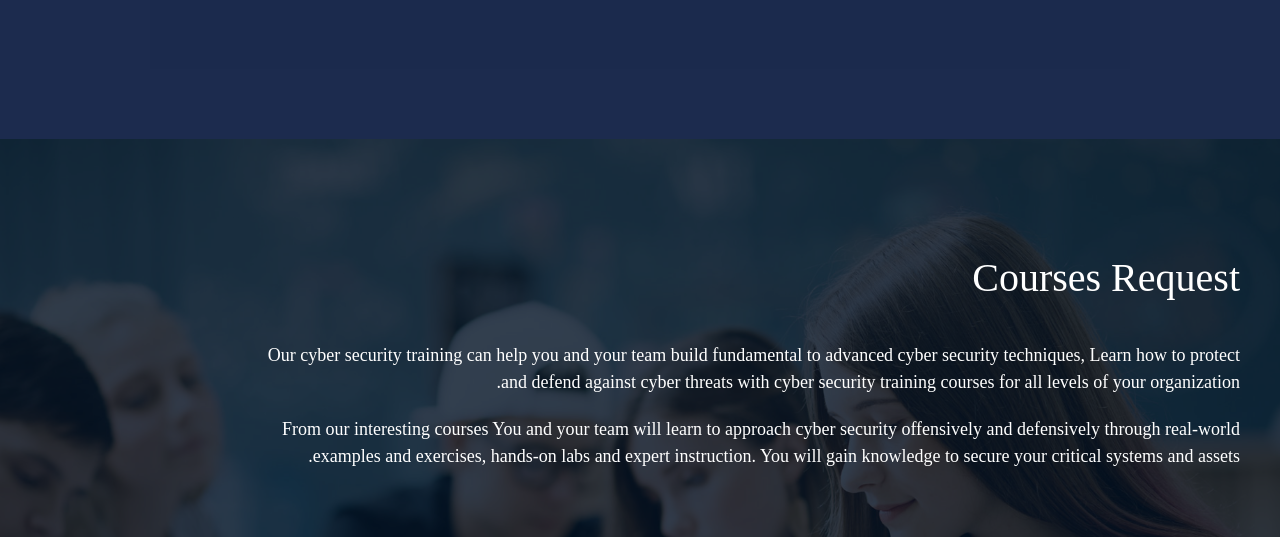
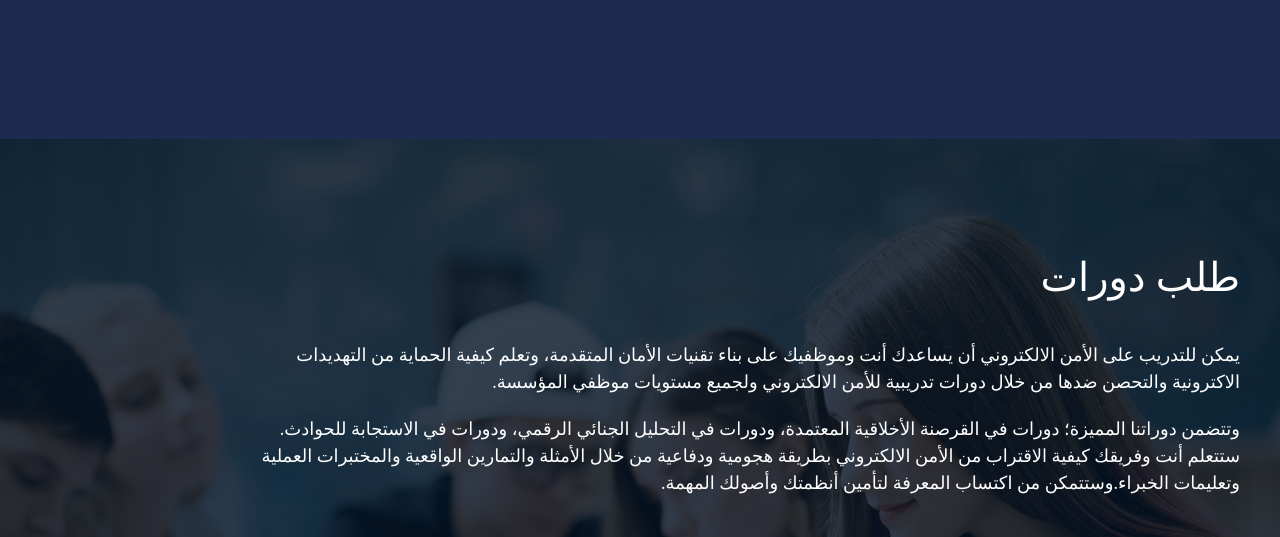
Before and after one commit to mazen103501/joransom, a PHP site: page /joransom/homear.php?pages=trainingpage in a window 1280 px wide. Shown: the part 223-760 px from the top of the page. Run offline with PHP 8.4, Linux system fonts and the light colour scheme; data that the repository does not hold is empty.

Commit message:
translate in ar page

```diff
--- a/homear.php
+++ b/homear.php
@@ -255,7 +255,7 @@ if($do=='dashborad'){
         </div>
         <div class="face face2">
             <div class="content">
-                <p>CISCO Academy , Ec_Council Masterclass, Cyber Security Training Courses.</p>
+                <p>أكاديمية سيسكو ، Ec_Council Masterclass ، دورات تدريبية في الأمن السيبراني.</p>
 
             </div>
         </div>
@@ -286,7 +286,7 @@ if($do=='dashborad'){
         </div>
         <div class="face face2">
             <div class="content">
-                <p>Penetration Testing, Antivirus, AND Intrusion Detection System</p>
+                <p>نظام اختبار الاختراق ومكافحة الفيروسات وكشف التسلل</p>
 
             </div>
         </div>
@@ -670,25 +670,23 @@ if($do=='dashborad'){
         <div class="container">
             <div class="row">
                 <div class="card" style="width: 18rem;">
-                    <img src="PHOTOS/system.png" class="card-img-top" alt="...">
+                    <img src="PHOTOS/system.png" class="card-img-top rounded mx-auto d-block"" alt="...">
                     <div class="card-body">
-                        <p class="card-text">Knowing the weaknesses in your systems is the first step to protecting them</p>
+                        <p class="card-text">معرفة نقاط الضعف في انظمتك هي الخطوة الاولى لحمايتها.</p>
                     </div>
                 </div>
                 <div class="card" style="width: 18rem;">
-                    <img src="PHOTOS/monitoring.png" class="card-img-top" alt="...">
+                    <img src="PHOTOS/monitoring.png" class="card-img-top rounded mx-auto d-block" alt="...">
                     <div class="card-body">
-                        <p class="card-text"> Our comprehensive assessment and analysis can reveal the gaps between the current state of your
-                            systems and the problem-free state of protection.</p>
+                        <p class="card-text"> يمكن ان يكشف تقييمنا الشامل وتحليلنا عن الفجوات الامنية بين الحالة الحالية لانظمتك وحالة الحماية الخالية من المشاكل.</p>
                     </div>
 
 
                 </div>
                 <div class="card" style="width: 18rem;">
-                    <img src="PHOTOS/route.png" class="card-img-top" alt="...">
+                    <img src="PHOTOS/route.png" class="card-img-top rounded mx-auto d-block" alt="...">
                     <div class="card-body">
-                        <p class="card-text">There is a clear roadmap and action plan for identifying the right people, processes and techniques to
-                            fill the gaps</p>
+                        <p class="card-text">هناك خارطة طريق وخطة عمل واضحة لتحديد الاشخاص المناسبين والعمليات والاساليب لسد الفجوات.</p>
                     </div>
                 </div>
             </div>
@@ -818,9 +816,11 @@ if($do=='dashborad'){
         <div class="bookcover"></div>
         <div class="thecontainer">
             <div>
-                <h1>Courses Request</h1>
-                <p>Our cyber security training can help you and your team build fundamental to advanced cyber security techniques, Learn how to protect and defend against cyber threats with cyber security training courses for all levels of your organization.</p>
-                <p>From our interesting courses You and your team will learn to approach cyber security offensively and defensively through real-world examples and exercises, hands-on labs and expert instruction. You will gain knowledge to secure your critical systems and assets.</p>
+                <h1>طلب دورات</h1>
+                <p>يمكن للتدريب على الأمن الالكتروني أن يساعدك أنت وموظفيك على بناء تقنيات الأمان المتقدمة، وتعلم كيفية الحماية من التهديدات الاكترونية والتحصن ضدها من خلال دورات تدريبية للأمن الالكتروني ولجميع مستويات موظفي المؤسسة.</p>
+                <p>وتتضمن دوراتنا المميزة؛ دورات في القرصنة الأخلاقية المعتمدة، ودورات في التحليل الجنائي الرقمي، ودورات في الاستجابة للحوادث.
+
+                    ستتعلم أنت وفريقك كيفية الاقتراب من الأمن الالكتروني بطريقة هجومية ودفاعية من خلال الأمثلة والتمارين الواقعية والمختبرات العملية وتعليمات الخبراء.وستتمكن من اكتساب المعرفة لتأمين أنظمتك وأصولك المهمة.</p>
             </div>
             <form method="POST" action="courserequest.php">
                 <div>
@@ -902,33 +902,40 @@ if($do=='dashborad'){
                     </p>
                     <p>
 
-
+                        ✓
                         تدريب وتأهيل وبناء قدرات الشباب في المعارف الرئيسية المتعلقة بالشبكات وامن المعلومات باعتماد المناهج التي تطرحها الشركات العالمية المتخصصة في الشبكات وأمن المعلومات.
 
+
+                        <br>
                         ✓
-                        <br>
                         توفير مركز اختبارات متخصص للحصول على الشهادات العالمية المعتمدة
 
+
+                        <br>
                         ✓
-                        <br>
                         توفير بيئة برمجية قادرة على بناء حلول برمجية لمشكلات الاختراق والتهديدات السيبرانية.
 
+
+                        <br>
                         ✓
-                        <br>
                         المساهمة والمشاركة بتقديم الخبرات والاستشارات للمؤسسات الحكومية والخاصة بتقنيات الامن السيبراني
 
+
+                        <br>
                         ✓
-                        <br>
                         بناء شبكة من التحالفات الإستراتيجية لتشكيل قاعدة معرفية متطورة ومحدثة ومتطورة ، والتي من شأنها أن تمكننا من مشاركة أعلى مستوى من الخبرات الجماعية الدولية مع عملائنا
 
+
+                        <br>
                         ✓
-                        <br>
                         دعم وتعزيز المجتمع المحلي من خلال المساهمة الفعالة في الأنشطة والفعاليات المحلية
                     </p>
                     <p >
-                        الرسالة : أن نكون الخيار الأول في تدريب وبناء قدرات الشباب وتقديم الاستشارات والحلول البرمجية الامنة للمؤسسات والشركات-
+                        -
+                        الرسالة : أن نكون الخيار الأول في تدريب وبناء قدرات الشباب وتقديم الاستشارات والحلول البرمجية الامنة للمؤسسات والشركات
                         <br>
-                        الرؤيا : حماية الفضاء الالكتروني-
+                        -
+                        الرؤيا : حماية الفضاء الالكتروني
 
 
                         <br>
```
Also changed, not shown: index.php (+24 -13 lines).
